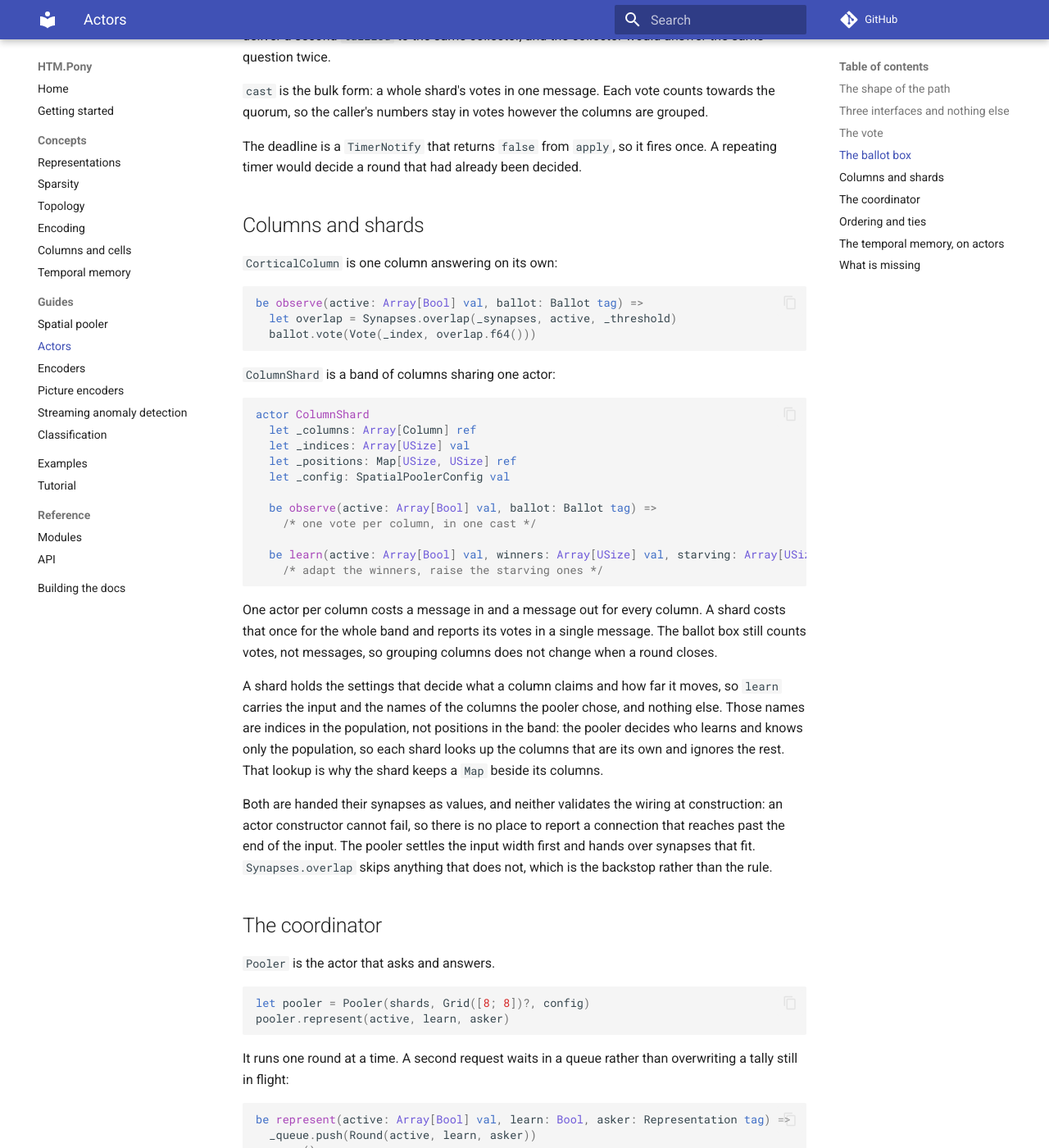
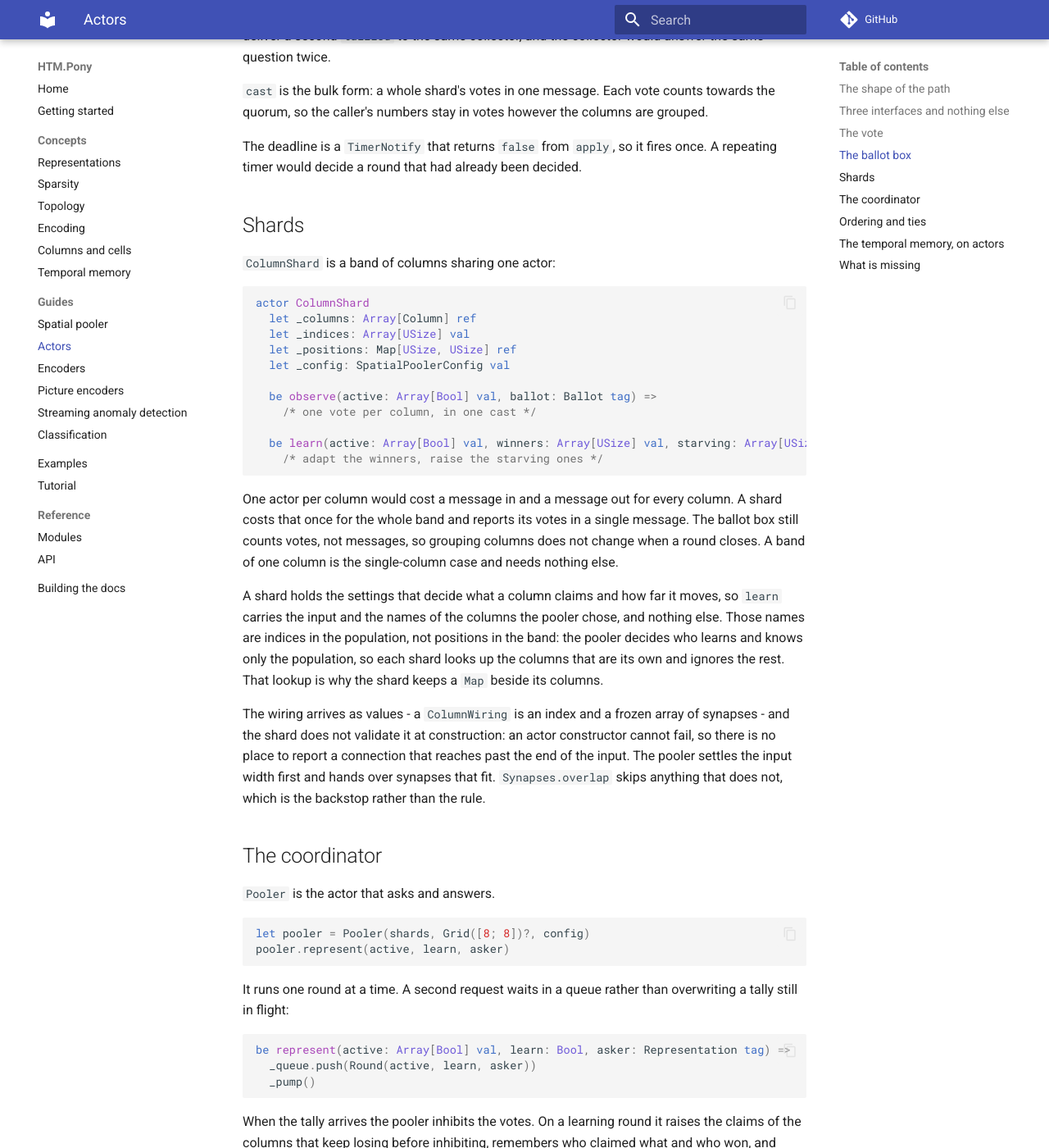
Before and after one commit to d-led/htm.pony, an MkDocs documentation site: the page built from docs/actors.md, in a window 1280 px wide and 1400 px high, scrolled down 1932 px. Shown: the whole window at 82% size. Built offline with MkDocs 1.6.1 and Material for MkDocs 9.7.7, drawn with Linux system fonts in a browser that asks for light colours; comment, search, counter and statistics services are not loaded.

Commit message:
Retire the single-column actor
CorticalColumn answered a round with one vote and could not learn. Nothing in
the library built one - the pooler takes ColumnShards - so it could not be put
into the shipped pipeline, and a shard holding one column's wiring is the same
thing with learning as well.

Its test's claim does survive, in the shard: a column's vote is the count of its
active connected synapses, which the shard test now checks per column against
the input each one reaches, instead of only counting votes.

````diff
--- a/docs/actors.md
+++ b/docs/actors.md
@@ -97,15 +97,7 @@ are grouped.
 The deadline is a `TimerNotify` that returns `false` from `apply`, so it fires
 once. A repeating timer would decide a round that had already been decided.
 
-## Columns and shards
-
-`CorticalColumn` is one column answering on its own:
-
-```pony
-be observe(active: Array[Bool] val, ballot: Ballot tag) =>
-  let overlap = Synapses.overlap(_synapses, active, _threshold)
-  ballot.vote(Vote(_index, overlap.f64()))
-```
+## Shards
 
 `ColumnShard` is a band of columns sharing one actor:
 
@@ -123,10 +115,11 @@ actor ColumnShard
     /* adapt the winners, raise the starving ones */
 ```
 
-One actor per column costs a message in and a message out for every column. A
-shard costs that once for the whole band and reports its votes in a single
-message. The ballot box still counts votes, not messages, so grouping columns
-does not change when a round closes.
+One actor per column would cost a message in and a message out for every
+column. A shard costs that once for the whole band and reports its votes in a
+single message. The ballot box still counts votes, not messages, so grouping
+columns does not change when a round closes. A band of one column is the
+single-column case and needs nothing else.
 
 A shard holds the settings that decide what a column claims and how far it
 moves, so `learn` carries the input and the names of the columns the pooler
@@ -135,11 +128,12 @@ positions in the band: the pooler decides who learns and knows only the
 population, so each shard looks up the columns that are its own and ignores the
 rest. That lookup is why the shard keeps a `Map` beside its columns.
 
-Both are handed their synapses as values, and neither validates the wiring at
-construction: an actor constructor cannot fail, so there is no place to report a
-connection that reaches past the end of the input. The pooler settles the input
-width first and hands over synapses that fit. `Synapses.overlap` skips anything
-that does not, which is the backstop rather than the rule.
+The wiring arrives as values - a `ColumnWiring` is an index and a frozen array
+of synapses - and the shard does not validate it at construction: an actor
+constructor cannot fail, so there is no place to report a connection that reaches
+past the end of the input. The pooler settles the input width first and hands
+over synapses that fit. `Synapses.overlap` skips anything that does not, which is
+the backstop rather than the rule.
 
 ## The coordinator
 
````
Also changed, not shown: docs/index.md (+0 -1 lines), docs/reference/modules.md (+0 -11 lines), 4 other files.
